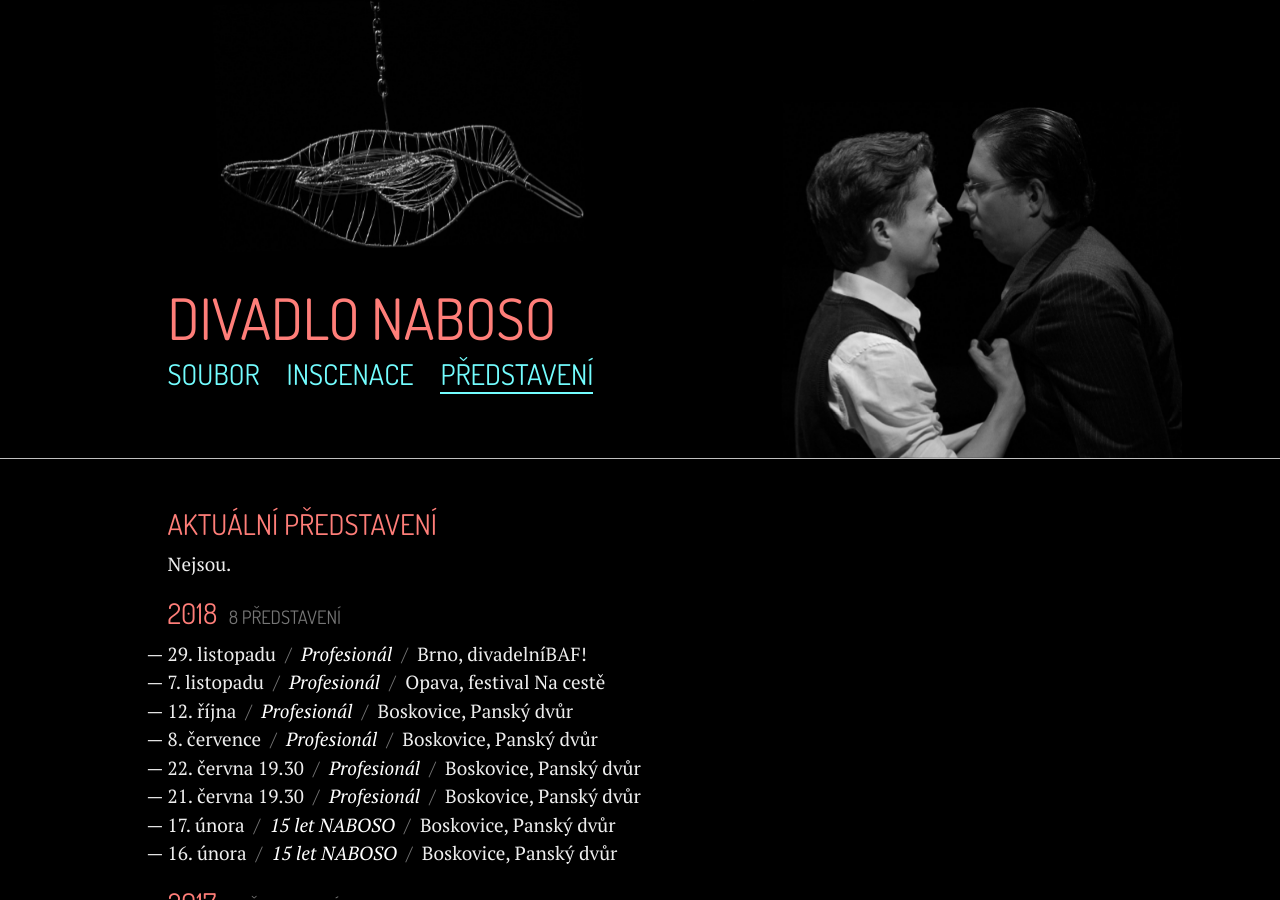
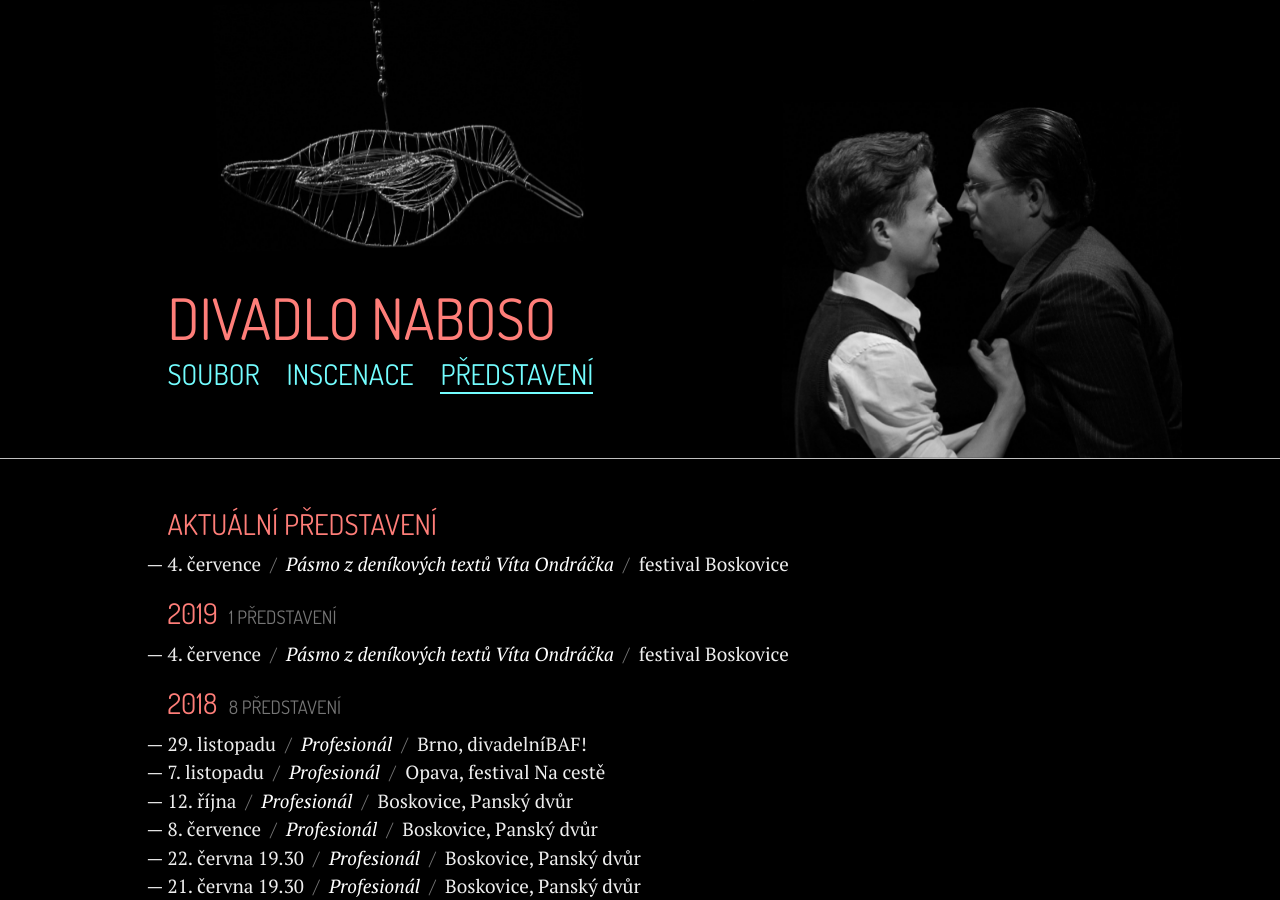
Before and after one commit to zoul/Naboso, a Jekyll site: the page built from predstaveni.html, in a window 1280 px wide and 900 px high. Built offline with Jekyll 4.4.1, drawn with Linux system fonts in a browser that asks for light colours; some of the changed text lies outside the part shown.

Commit message:
Přidal jsem fesťákové představení

```diff
--- a/_data/predstaveni.yml
+++ b/_data/predstaveni.yml
@@ -1,3 +1,9 @@
+- rok: 2019
+  predstaveni:
+    - co: Pásmo z deníkových textů Víta Ondráčka
+      kdy: 4. července
+      kde: festival Boskovice
+      aktualni: ano
 - rok: 2018
   predstaveni:
     - co: Profesionál
```
